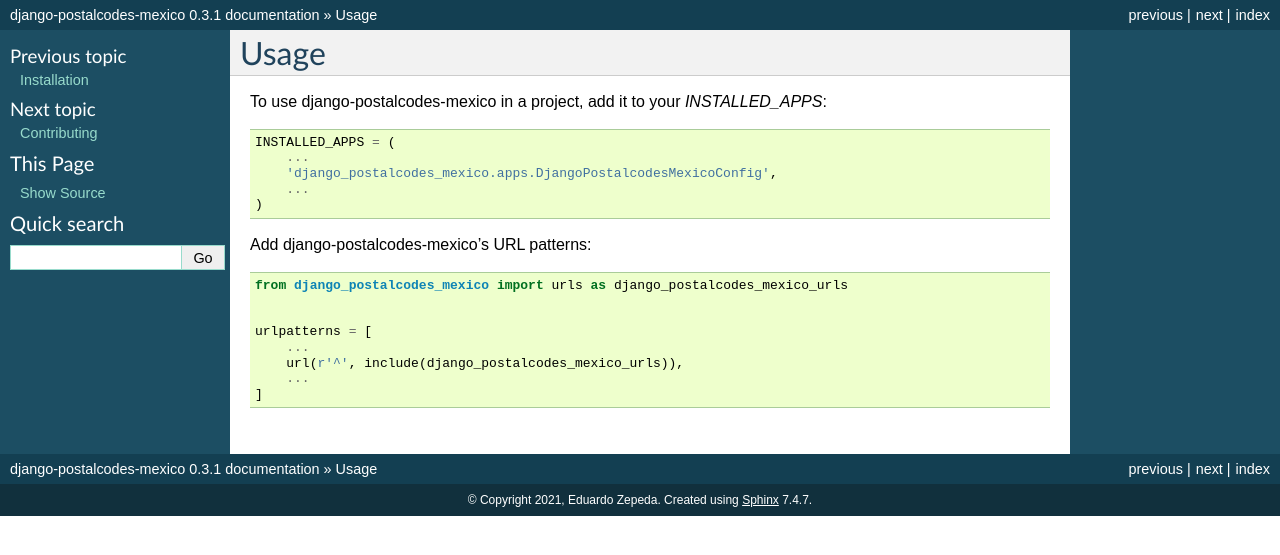
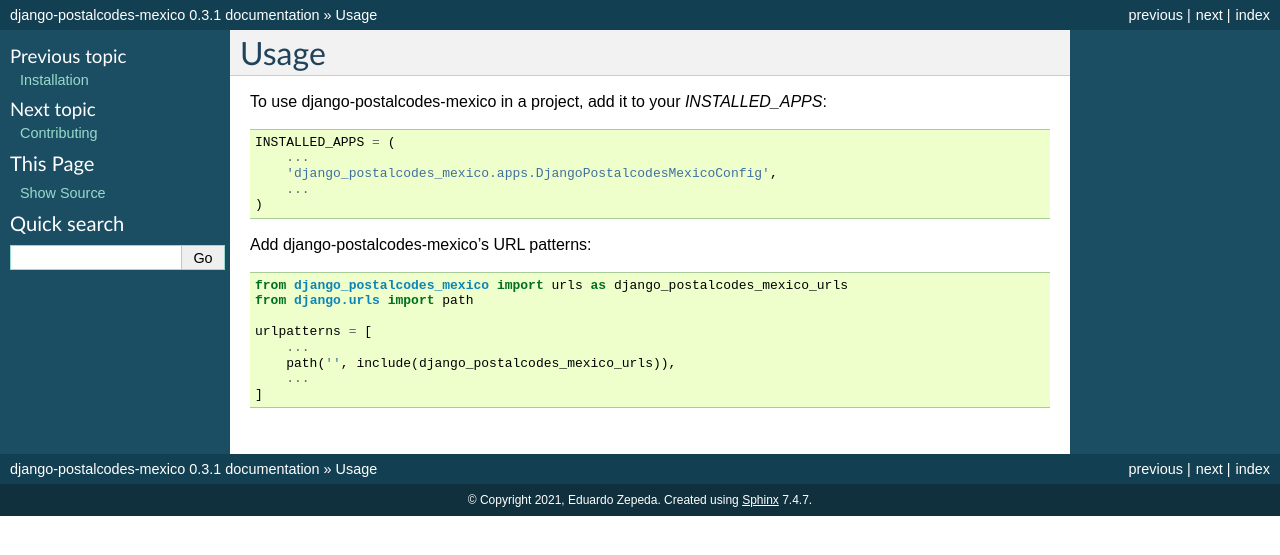
Before and after one commit to EduardoZepeda/django-postalcodes-mexico, a Sphinx documentation site: the page built from docs/usage.rst, in a window 1280 px wide. Shown: the top 555 px of the page. Built offline with Sphinx 7.4.7, drawn with Linux system fonts in a browser that asks for light colours.

Commit message:
Replace url function in README documentation and usage

```diff
--- a/README.rst
+++ b/README.rst
@@ -73,11 +73,11 @@ Add django-postalcodes-mexico's URL patterns:
 .. code-block:: python
 
     from django_postalcodes_mexico import urls as django_postalcodes_mexico_urls
-
+    from django.urls import path
 
     urlpatterns = [
         ...
-        url(r'^', include(django_postalcodes_mexico_urls)),
+        path('', include(django_postalcodes_mexico_urls)),
         ...
     ]
 
@@ -89,7 +89,7 @@ Use the following url to retrieve a postal code
 
 .. code-block:: python
 
-    ^postal-code/(?P<postal_code>\w+)/$
+    postal-code/<slug:postal_code>/
     # examples:
     # postal-code/01000/
     # postal-code/02000/
--- a/docs/usage.rst
+++ b/docs/usage.rst
@@ -17,10 +17,10 @@ Add django-postalcodes-mexico's URL patterns:
 .. code-block:: python
 
     from django_postalcodes_mexico import urls as django_postalcodes_mexico_urls
-
+    from django.urls import path
 
     urlpatterns = [
         ...
-        url(r'^', include(django_postalcodes_mexico_urls)),
+        path('', include(django_postalcodes_mexico_urls)),
         ...
     ]
```
